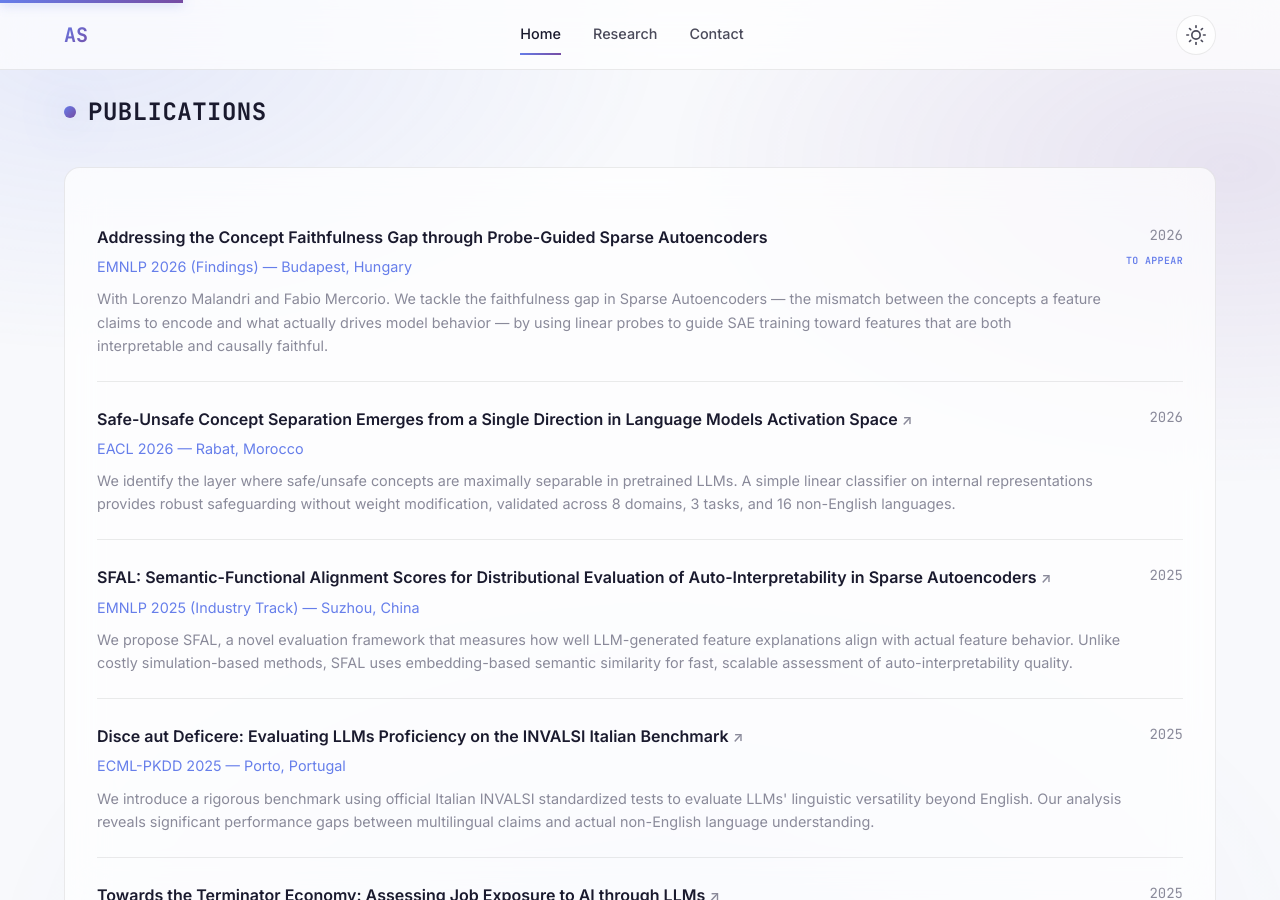
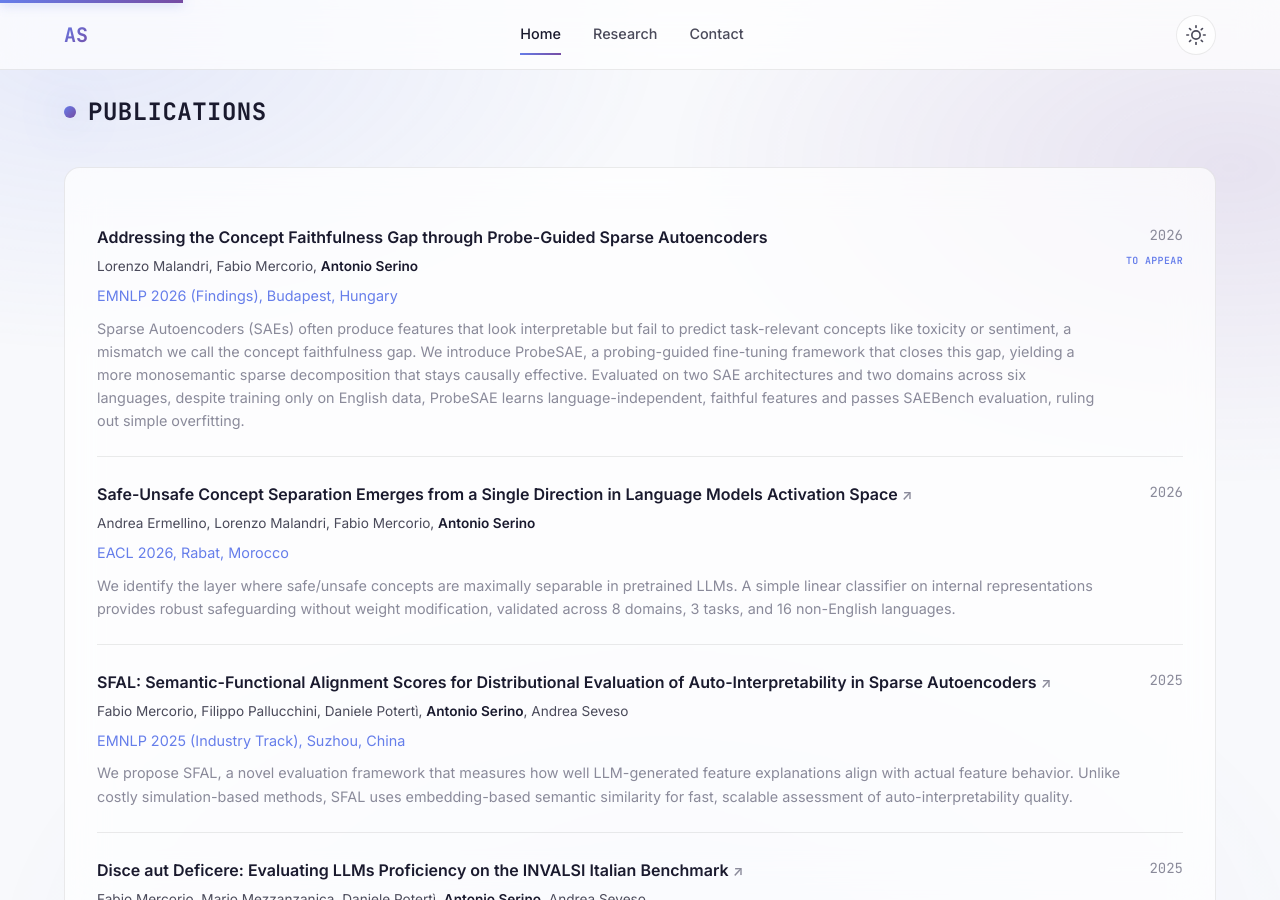
Before and after one commit to serino28/serino28.github.io, a Jekyll site: the page built from index.html, in a window 1280 px wide and 900 px high, scrolled down 902 px. Built offline with Jekyll 4.4.1, drawn with Linux system fonts in a browser that asks for light colours; a script that is not in the unit is left out; some of the changed text lies outside the part shown.

Commit message:
Use real abstract, add author bylines, credit Bicocca, drop em dashes
- Replace the new paper's description with the real abstract (condensed,
  no inline co-author names), and add a byline (with Antonio Serino bolded)
  to every multi-author publication, resolved from ACL Anthology/arXiv/
  CrossRef/Semantic Scholar/the CEUR PDF; Skills-Hunter is sole-authored so
  gets no byline
- Credit the University of Milan-Bicocca as co-funder of the NTU visiting
  period, alongside the Zegna scholarship (Award + Experience)
- Remove every em dash ("—") across index.html, research.html, footer.html,
  and main.js: venue lines now use a comma ("Conf 2026, City, Country"),
  degree titles read "PhD in X", NTU credit uses parentheses, footer uses
  a middle dot, and prose lines are rephrased with a colon/period instead

Co-Authored-By: Claude Opus 4.8 <noreply@anthropic.com>

```diff
--- a/_includes/footer.html
+++ b/_includes/footer.html
@@ -1,7 +1,7 @@
 <footer class="footer">
     <div class="container">
         <div class="footer-content">
-            <p class="footer-copy">© <span id="year"></span> Antonio Serino — Built with 💜 for clarity & impact</p>
+            <p class="footer-copy">© <span id="year"></span> Antonio Serino · Built with 💜 for clarity & impact</p>
             <div class="footer-social">
                 <a href="https://github.com/serino28" target="_blank" rel="noopener" aria-label="GitHub"
                     class="social-link">
--- a/assets/css/style.css
+++ b/assets/css/style.css
@@ -900,6 +900,17 @@ a.pub-title:hover {
 a.pub-title:hover .pub-link-icon {
   color: var(--accent-start);
   transform: translate(2px, -2px);
+}
+
+.pub-authors {
+  font-size: 0.85rem;
+  color: var(--text-secondary);
+  margin-bottom: 6px;
+}
+
+.pub-authors strong {
+  color: var(--text-primary);
+  font-weight: 600;
 }
 
 .pub-venue {
--- a/assets/js/main.js
+++ b/assets/js/main.js
@@ -1,5 +1,5 @@
 /* =====================================================
-   ANTONIO SERINO — MAIN JAVASCRIPT
+   ANTONIO SERINO: MAIN JAVASCRIPT
    Features: Theme Toggle, Animations, Snake Game, Albums
    ===================================================== */
 
@@ -537,7 +537,7 @@ function initGlobe() {
         { lat: 41.9028, lng: 12.4964, tag: 'AIxIA 2023', venue: 'AIxIA 2023 · Rome',
           title: 'Skills-Hunter: adapting Large Language Models to the Labour Market for Skill Extraction' },
         { lat: 1.3483, lng: 103.6831, visiting: true, tag: 'NTU Singapore', venue: 'NTU Singapore · Visiting Researcher',
-          title: 'AI Safety through Mechanistic Interpretability — with Prof. Erik Cambria (Aug 2026–Jan 2027)' }
+          title: 'AI Safety through Mechanistic Interpretability (with Prof. Erik Cambria, Aug 2026–Jan 2027)' }
     ];
 
     const colorFor = d => d.visiting ? VISIT : ACCENT;
@@ -664,7 +664,7 @@ function initLatent3d() {
     scene.add(cloud(window.LATENT_POINTS.safe, SAFE));
     scene.add(cloud(window.LATENT_POINTS.unsafe, UNSAFE));
 
-    // The separating hyperplane (normal along x) — the "single direction"
+    // The separating hyperplane (normal along x): the "single direction"
     const planeGeo = new THREE.PlaneGeometry(5.2, 5.2);
     const plane = new THREE.Mesh(planeGeo, new THREE.MeshBasicMaterial({
         color: ACCENT, transparent: true, opacity: 0.08, side: THREE.DoubleSide, depthWrite: false
--- a/index.html
+++ b/index.html
@@ -82,7 +82,7 @@ title: "Home"
                 <span class="safety-key"><span class="safety-dot plane"></span> safety direction</span>
             </div>
             <p class="safety-modal-note">Safe and unsafe representations fall on opposite sides of a single linear
-                direction — the basis of my <a href="https://aclanthology.org/2026.eacl-long.139/" target="_blank"
+                direction, the basis of my <a href="https://aclanthology.org/2026.eacl-long.139/" target="_blank"
                     rel="noopener">EACL&nbsp;2026</a> weight-free safeguard. Drag to rotate.</p>
         </div>
     </div>
@@ -100,11 +100,15 @@ title: "Home"
                 <div class="pub-info">
                     <div class="pub-title">Addressing the Concept Faithfulness Gap through Probe-Guided Sparse
                         Autoencoders</div>
-                    <div class="pub-venue">EMNLP 2026 (Findings) — Budapest, Hungary</div>
-                    <p class="pub-desc">With Lorenzo Malandri and Fabio Mercorio. We tackle the faithfulness gap in
-                        Sparse Autoencoders — the mismatch between the concepts a feature claims to encode and what
-                        actually drives model behavior — by using linear probes to guide SAE training toward
-                        features that are both interpretable and causally faithful.</p>
+                    <div class="pub-authors">Lorenzo Malandri, Fabio Mercorio, <strong>Antonio Serino</strong></div>
+                    <div class="pub-venue">EMNLP 2026 (Findings), Budapest, Hungary</div>
+                    <p class="pub-desc">Sparse Autoencoders (SAEs) often produce features that look interpretable but
+                        fail to predict task-relevant concepts like toxicity or sentiment, a mismatch we call the
+                        concept faithfulness gap. We introduce ProbeSAE, a probing-guided fine-tuning framework that
+                        closes this gap, yielding a more monosemantic sparse decomposition that stays causally
+                        effective. Evaluated on two SAE architectures and two domains across six languages, despite
+                        training only on English data, ProbeSAE learns language-independent, faithful features and
+                        passes SAEBench evaluation, ruling out simple overfitting.</p>
                 </div>
                 <div class="pub-year">2026<br><span class="pub-status">to appear</span></div>
             </li>
@@ -113,7 +117,9 @@ title: "Home"
                     <a class="pub-title" href="https://aclanthology.org/2026.eacl-long.139/" target="_blank"
                         rel="noopener">Safe-Unsafe Concept Separation Emerges from a Single Direction in Language
                         Models Activation Space <span class="pub-link-icon" aria-hidden="true">↗</span></a>
-                    <div class="pub-venue">EACL 2026 — Rabat, Morocco</div>
+                    <div class="pub-authors">Andrea Ermellino, Lorenzo Malandri, Fabio Mercorio, <strong>Antonio
+                            Serino</strong></div>
+                    <div class="pub-venue">EACL 2026, Rabat, Morocco</div>
                     <p class="pub-desc">We identify the layer where safe/unsafe concepts are maximally separable in
                         pretrained LLMs. A simple linear classifier on internal representations provides robust
                         safeguarding without weight modification, validated across 8 domains, 3 tasks, and 16
@@ -126,7 +132,9 @@ title: "Home"
                     <a class="pub-title" href="https://aclanthology.org/2025.emnlp-industry.39/" target="_blank"
                         rel="noopener">SFAL: Semantic-Functional Alignment Scores for Distributional Evaluation of
                         Auto-Interpretability in Sparse Autoencoders <span class="pub-link-icon" aria-hidden="true">↗</span></a>
-                    <div class="pub-venue">EMNLP 2025 (Industry Track) — Suzhou, China</div>
+                    <div class="pub-authors">Fabio Mercorio, Filippo Pallucchini, Daniele Potertì, <strong>Antonio
+                            Serino</strong>, Andrea Seveso</div>
+                    <div class="pub-venue">EMNLP 2025 (Industry Track), Suzhou, China</div>
                     <p class="pub-desc">We propose SFAL, a novel evaluation framework that measures how well
                         LLM-generated feature explanations align with actual feature behavior. Unlike costly
                         simulation-based methods, SFAL uses embedding-based semantic similarity for fast, scalable
@@ -139,7 +147,9 @@ title: "Home"
                     <a class="pub-title" href="https://arxiv.org/abs/2406.17535" target="_blank"
                         rel="noopener">Disce aut Deficere: Evaluating LLMs Proficiency on the INVALSI Italian
                         Benchmark <span class="pub-link-icon" aria-hidden="true">↗</span></a>
-                    <div class="pub-venue">ECML-PKDD 2025 — Porto, Portugal</div>
+                    <div class="pub-authors">Fabio Mercorio, Mario Mezzanzanica, Daniele Potertì, <strong>Antonio
+                            Serino</strong>, Andrea Seveso</div>
+                    <div class="pub-venue">ECML-PKDD 2025, Porto, Portugal</div>
                     <p class="pub-desc">We introduce a rigorous benchmark using official Italian INVALSI standardized
                         tests to evaluate LLMs' linguistic versatility beyond English. Our analysis reveals significant
                         performance gaps between multilingual claims and actual non-English language understanding.</p>
@@ -151,7 +161,9 @@ title: "Home"
                     <a class="pub-title" href="https://www.ijcai.org/proceedings/2025/1066" target="_blank"
                         rel="noopener">Towards the Terminator Economy: Assessing Job Exposure to AI through LLMs
                         <span class="pub-link-icon" aria-hidden="true">↗</span></a>
-                    <div class="pub-venue">IJCAI 2025 — Montreal, Canada</div>
+                    <div class="pub-authors">Emilio Colombo, Fabio Mercorio, Mario Mezzanzanica, <strong>Antonio
+                            Serino</strong></div>
+                    <div class="pub-venue">IJCAI 2025, Montreal, Canada</div>
                     <p class="pub-desc">We formalize TEAI (Task Exposure to AI Index), a data-driven framework using
                         LLMs to systematically assess AI automation potential across U.S. occupations. Our methodology
                         enables granular task-level analysis of workforce vulnerability to AI displacement.</p>
@@ -163,7 +175,8 @@ title: "Home"
                     <a class="pub-title" href="https://dl.acm.org/doi/10.1145/3672608.3707960" target="_blank"
                         rel="noopener">SkiLLMo: Normalized ESCO Skill Extraction through Transformer Models
                         <span class="pub-link-icon" aria-hidden="true">↗</span></a>
-                    <div class="pub-venue">ACM SAC 2025 — Catania, Italy</div>
+                    <div class="pub-authors">Lorenzo Malandri, Fabio Mercorio, <strong>Antonio Serino</strong></div>
+                    <div class="pub-venue">ACM SAC 2025, Catania, Italy</div>
                     <p class="pub-desc">A complete pipeline combining Transformers and LLMs to extract skills from job
                         advertisements and map them to the standardized ESCO taxonomy. Our approach addresses the
                         critical challenge of skill normalization for labour market analytics.</p>
@@ -175,7 +188,9 @@ title: "Home"
                     <a class="pub-title" href="https://boa.unimib.it/handle/10281/526422" target="_blank"
                         rel="noopener">An approach to Evaluative AI through Large Language Models
                         <span class="pub-link-icon" aria-hidden="true">↗</span></a>
-                    <div class="pub-venue">ECAI 2024 — Santiago de Compostela, Spain</div>
+                    <div class="pub-authors">Andrea Ermellino, Lorenzo Malandri, Fabio Mercorio, Navid Nobani,
+                        <strong>Antonio Serino</strong></div>
+                    <div class="pub-venue">ECAI 2024, Santiago de Compostela, Spain</div>
                     <p class="pub-desc">We introduce EADS (Evaluative AI Decision Support), a framework that integrates
                         LLMs into decision-making processes by generating structured pros/cons evaluations. This enables
                         transparent, conversational explanations that augment human judgment.</p>
@@ -187,7 +202,10 @@ title: "Home"
                     <a class="pub-title" href="https://link.springer.com/chapter/10.1007/978-3-031-63787-2_11"
                         target="_blank" rel="noopener">Augmenting XAI with LLMs: A Case Study in Banking Marketing
                         Recommendation <span class="pub-link-icon" aria-hidden="true">↗</span></a>
-                    <div class="pub-venue">XAI World Conference @ IJCAI 2024 — Malta 🏆</div>
+                    <div class="pub-authors">Alessandro Castelnovo, Roberto Depalmas, Fabio Mercorio, Nicolò
+                        Mombelli, Daniele Potertì, <strong>Antonio Serino</strong>, Andrea Seveso, Salvatore
+                        Sorrentino, Laura Viola</div>
+                    <div class="pub-venue">XAI World Conference @ IJCAI 2024, Malta 🏆</div>
                     <p class="pub-desc">We demonstrate how Generative AI can transform opaque ML model outputs into
                         human-readable natural language explanations for recommender systems in banking. Awarded Best
                         Presentation for bridging the gap between technical XAI and end-user understanding.</p>
@@ -199,7 +217,7 @@ title: "Home"
                     <a class="pub-title" href="https://ceur-ws.org/Vol-3670/paper87.pdf" target="_blank"
                         rel="noopener">Skills-Hunter: adapting Large Language Models to the Labour Market for Skill
                         Extraction <span class="pub-link-icon" aria-hidden="true">↗</span></a>
-                    <div class="pub-venue">AIxIA 2023 — Rome, Italy</div>
+                    <div class="pub-venue">AIxIA 2023, Rome, Italy</div>
                     <p class="pub-desc">Our pioneering work on leveraging LLMs for automated skill extraction from job
                         postings, addressing the fundamental data labelling bottleneck that had limited previous
                         approaches to labour market analysis.</p>
@@ -298,10 +316,10 @@ title: "Home"
                     <li class="exp-item">
                         <div>
                             <div class="exp-role">Visiting Researcher</div>
-                            <div class="exp-org">Nanyang Technological University (NTU), Singapore — with Prof.
-                                Erik Cambria</div>
+                            <div class="exp-org">Nanyang Technological University (NTU), Singapore (with Prof.
+                                Erik Cambria)</div>
                             <p class="exp-desc">Researching AI safety through mechanistic interpretability, funded by
-                                the Ermenegildo Zegna Founder's Scholarship.</p>
+                                the Ermenegildo Zegna Founder's Scholarship and the University of Milan-Bicocca.</p>
                         </div>
                         <div class="exp-date">Aug 2026 – Jan 2027</div>
                     </li>
@@ -335,20 +353,20 @@ title: "Home"
             <div class="glass-card" data-anim>
                 <ul class="exp-list">
                     <li class="exp-item">
-                        <div class="exp-role">ECML-PKDD — Research Track</div>
+                        <div class="exp-role">ECML-PKDD, Research Track</div>
                         <div class="exp-date">2024</div>
                     </li>
                     <li class="exp-item">
-                        <div class="exp-role">COLING — Industry Track</div>
+                        <div class="exp-role">COLING, Industry Track</div>
                         <div class="exp-date">2025</div>
                     </li>
                     <li class="exp-item">
                         <div class="exp-role">Knowledge-Based Systems (Q1)</div>
-                        <div class="exp-date">—</div>
+                        <div class="exp-date">Ongoing</div>
                     </li>
                     <li class="exp-item">
                         <div class="exp-role">Intl. Journal of IT & Decision Making (Q2)</div>
-                        <div class="exp-date">—</div>
+                        <div class="exp-date">Ongoing</div>
                     </li>
                 </ul>
             </div>
@@ -366,19 +384,19 @@ title: "Home"
         <div class="timeline">
             <div class="timeline-item">
                 <div class="timeline-date">2023 – now</div>
-                <h3 class="timeline-title">PhD — Big Data & Analytics</h3>
+                <h3 class="timeline-title">PhD in Big Data & Analytics</h3>
                 <p class="timeline-desc">University of Milano-Bicocca. Researching NLP, LLM Evaluation, and Explainable
                     AI.</p>
             </div>
             <div class="timeline-item">
                 <div class="timeline-date">2021 – 2023</div>
-                <h3 class="timeline-title">MSc — Data Science</h3>
+                <h3 class="timeline-title">MSc in Data Science</h3>
                 <p class="timeline-desc">University of Milano-Bicocca. Skills in Python, Machine Learning, Deep
                     Learning, and NLP.</p>
             </div>
             <div class="timeline-item">
                 <div class="timeline-date">2018 – 2021</div>
-                <h3 class="timeline-title">BSc — Computer Science</h3>
+                <h3 class="timeline-title">BSc in Computer Science</h3>
                 <p class="timeline-desc">University of Bari. Skills in C, C++, Java, Algorithms, and Data Structures.
                 </p>
             </div>
@@ -397,8 +415,8 @@ title: "Home"
             <span class="award-icon">🎓</span>
             <div class="award-info">
                 <div class="award-title">Ermenegildo Zegna Founder's Scholarship</div>
-                <p class="award-desc">Funding part of my visiting research period at NTU Singapore, under the
-                    supervision of Prof. Erik Cambria, for my project
+                <p class="award-desc">Co-funds, alongside the University of Milan-Bicocca, my visiting research
+                    period at NTU Singapore under the supervision of Prof. Erik Cambria, for my project
                     <em>"AI Safety through Mechanistic Interpretability."</em> Recipients are selected based on
                     academic excellence, leadership potential, the quality of their proposed research, and their
                     commitment to giving a positive contribution to society.</p>
--- a/research.html
+++ b/research.html
@@ -1,16 +1,16 @@
 ---
 layout: default
 title: "Research"
-description: "Notes on mechanistic interpretability — explained from scratch and connected to our published work."
+description: "Notes on mechanistic interpretability, explained from scratch and connected to our published work."
 ---
 
 <section class="research-hero container">
     <span class="hero-badge">Research Notes</span>
     <h1>Notes on Mechanistic Interpretability</h1>
     <p class="hero-description" style="max-width: 720px; margin: 0 auto;">
-        Early on, my work was driven by a single question — <em>what would a language model say?</em>
+        Early on, my work was driven by a single question: <em>what would a language model say?</em>
         After enough applied projects, it quietly inverted into a harder one: <em>why does it say that?</em>
-        Mechanistic interpretability is how I try to answer it — and these notes are where I think out loud,
+        Mechanistic interpretability is how I try to answer it. These notes are where I think out loud,
         from first principles to the work we publish.
     </p>
 </section>
```
